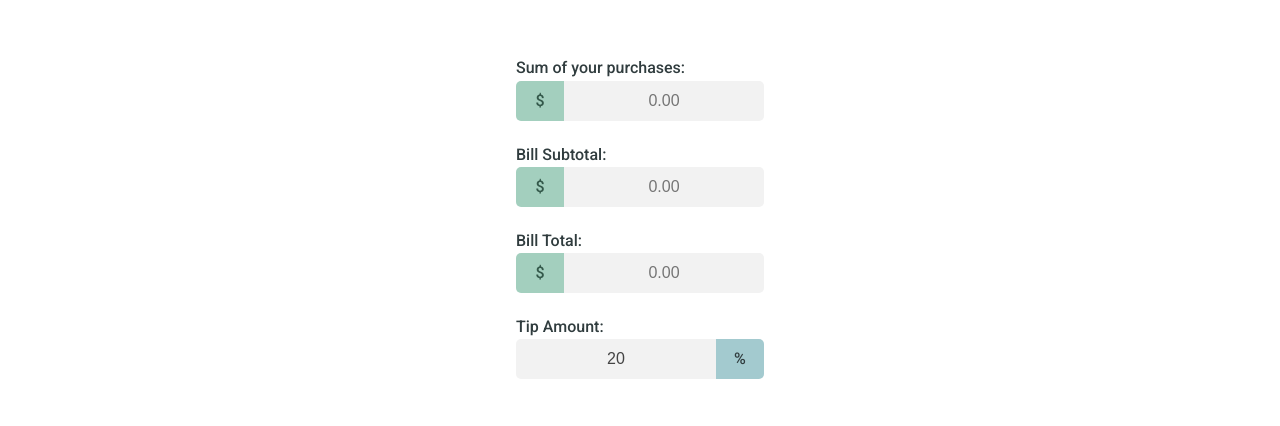
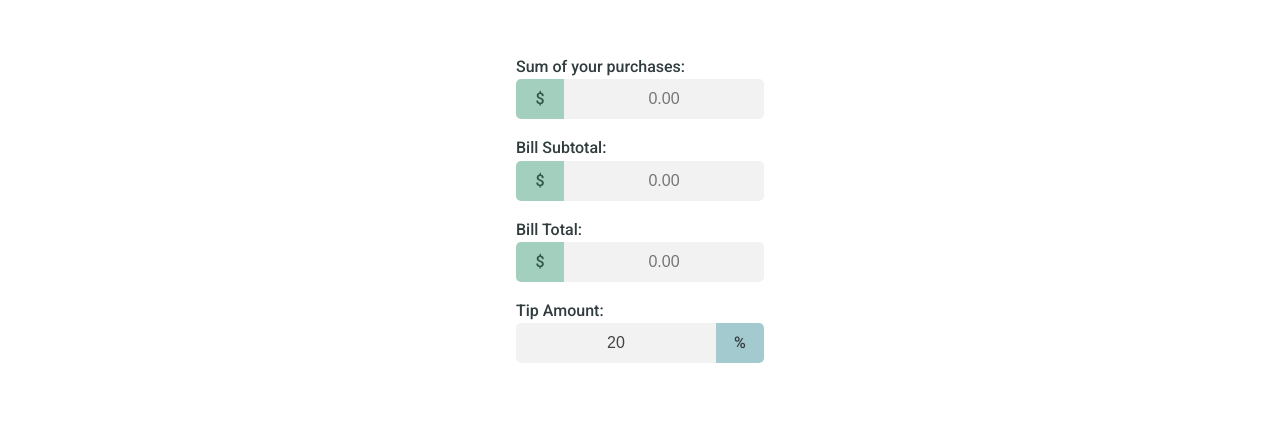
Before and after one commit to nmsalvatore/nmsalvatore.github.io, a plain HTML site: page calculator/index.html in a window 1280 px wide. Shown: the part 65-491 px from the top of the page. Drawn offline with Linux system fonts and the light colour scheme.

Commit message:
Modified more spacing

```diff
--- a/calculator/css/styles.css
+++ b/calculator/css/styles.css
@@ -25,7 +25,6 @@ body {
 
 .grid {
   display: grid;
-  grid-template-columns: repeat(2, 1fr);
   grid-template-rows: 70px 1fr 70px;
   height: 100vh;
 }
@@ -36,7 +35,7 @@ body {
   align-items: center;
   padding: 1rem 1.5rem;
   grid-row: 1;
-  grid-column: 1 / 3;
+  grid-column: 1;
 }
 
 .grid_main {
@@ -47,7 +46,6 @@ body {
   padding-top: 1rem;
   padding-bottom: 2.5rem;
   grid-row: 2;
-  grid-column: 1 / 3;
   max-height: 540px;
 }
 
@@ -109,11 +107,11 @@ body {
   flex-direction: column;
   align-items: center;
   width: 320px;
-  padding-bottom: 1rem;
+  padding-bottom: 2rem;
 }
 
 .form--item {
-  padding: 1.5vh;
+  padding: 1.2vh;
 }
 
 .form--input-wrapper {
--- a/calculator/js/app.js
+++ b/calculator/js/app.js
@@ -19,7 +19,6 @@ const calculate = () => {
     displayTotal.innerText = '$0.00';
     displayTax.innerText = 'Tax: $0.00';
     displayTip.innerText = 'Tip: $0.00';
-    console.log(totalOwed);
   } else {
     displayTotal.innerText = `$${totalOwed.toFixed(2)}`;
     displayTax.innerText = `Tax: $${taxOwed.toFixed(2)}`;
```
Also changed, not shown: calculator/img/icons8-calculator-30.png (added).
